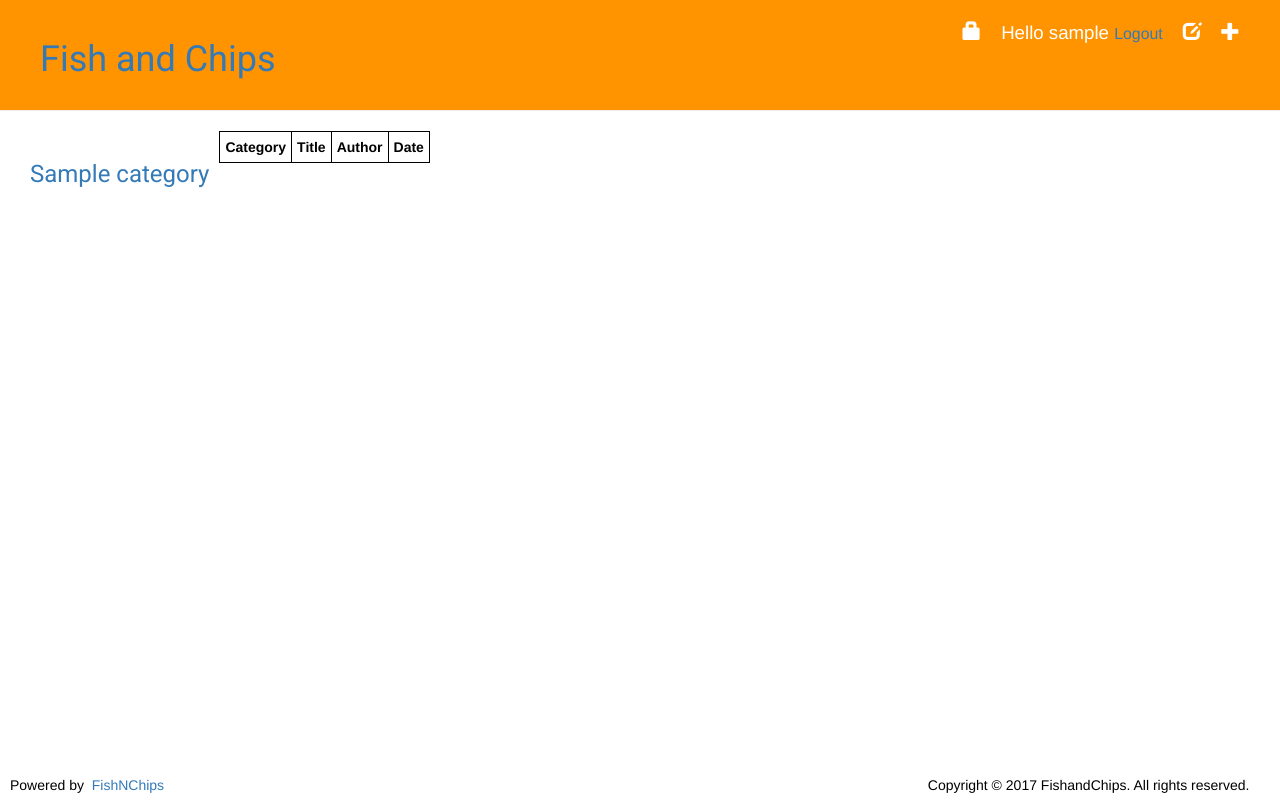
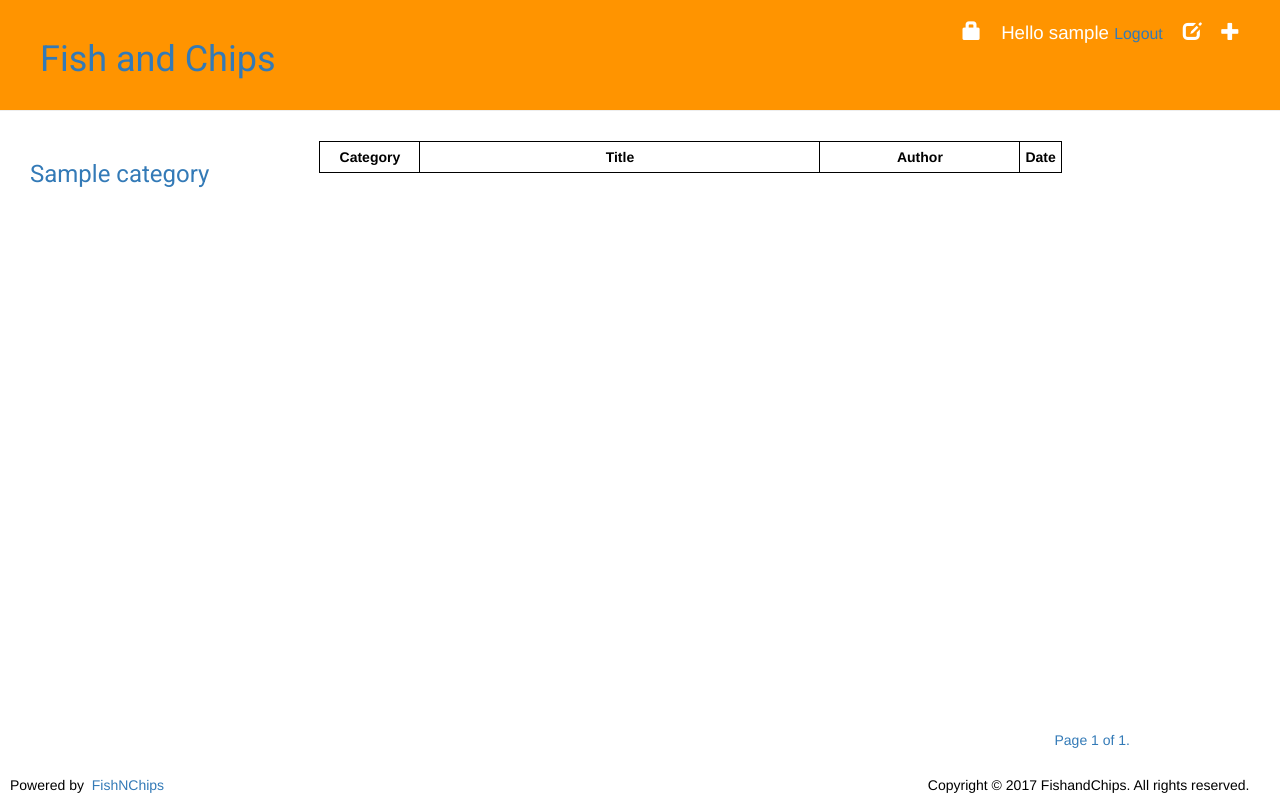
Before and after one commit to csddochi/fishandchips, a Django app: page /main in a window 1280 px wide. Run offline with Django 3.2, Linux system fonts and the light colour scheme; a user stored in the database is signed in; tables that the repository leaves empty hold one stand-in row (values such as "Sample post"); lists and menus that the app fills with data are empty; some libraries are stand-ins or nearby versions.

Commit message:
added pagination

```diff
--- a/fips/static/css/main.css
+++ b/fips/static/css/main.css
@@ -1,10 +1,30 @@
+.pagination {
+  position: absolute;
+  right: 150px;
+  bottom: 30px;
+}
+
 .date {
     color: #828282;
+    width: 222px;
+    text-align: center;
 }
 
 .author, th, .category {
   color: black;
   text-align: center;
+}
+
+.author {
+  width: 200px;
+}
+
+.title {
+  width: 400px;
+}
+
+.category {
+  width: 100px;
 }
 
 th, td {
@@ -18,11 +38,13 @@ table, th, td {
 .categories {
   float: left;
   padding: 10px 10px 10px 30px;
+    text-align: center;
 }
 
 .posts {
   text-align: left;
   display: inline-block;
+  padding: 10px 0px 0px 100px;
 }
 
 .page-header {
--- a/fips/templates/fips/main.html
+++ b/fips/templates/fips/main.html
@@ -36,18 +36,33 @@
   <table style="width:100%">
     <tr>
       <th class='category'>Category</th>
-      <th>Title</th>
+      <th class='title'>Title</th>
       <th class='author'>Author</th>
       <th>Date</th>
     </tr>
     {% for post in posts %}
     <tr>
       <td class='category'>{{ post.subject }}</td>
-      <td><a href="">{{ post.title }}</a></td>
+      <td class='title'><a href="">{{ post.title }}</a></td>
       <td class='author'>{{ post.author }}</td>
       <td class="date">{{ post.created_date }}</td>
     </tr>
   {% endfor %}
 </table>
+<div class="pagination">
+    <span class="step-links">
+        {% if posts.has_previous %}
+            <a href="?page={{ posts.previous_page_number }}">previous</a>
+        {% endif %}
+
+        <span class="current">
+            Page {{ posts.number }} of {{ posts.paginator.num_pages }}.
+        </span>
+
+        {% if posts.has_next %}
+            <a href="?page={{ posts.next_page_number }}">next</a>
+        {% endif %}
+    </span>
+</div>
 </div>
 {% endblock %}
--- a/fips/views.py
+++ b/fips/views.py
@@ -5,6 +5,7 @@ from django.contrib.auth.decorators import login_required
 from django.contrib.auth.hashers import make_password
 from django.http import HttpResponseRedirect
 from django.utils import timezone
+from django.core.paginator import Paginator, EmptyPage, PageNotAnInteger
 
 # Create your views here.
 def introduction(request):
@@ -40,5 +41,14 @@ def log_out(request):
 @login_required
 def main_view(request):
     categories = Category.objects.filter().order_by('pk')
-    posts = Post.objects.filter(created_date__lte=timezone.now()).order_by('-created_date')
+    post_list = Post.objects.filter(created_date__lte=timezone.now()).order_by('-created_date')
+    page = request.GET.get('page')
+
+    paginator = Paginator(post_list, 15)
+    try:
+        posts = paginator.page(page)
+    except PageNotAnInteger:
+        posts = paginator.page(1)
+    except EmptyPage:
+        posts = paginator.page(paginator.num_pages)
     return render(request, 'fips/main.html', {'categories': categories, 'posts':posts})
```
